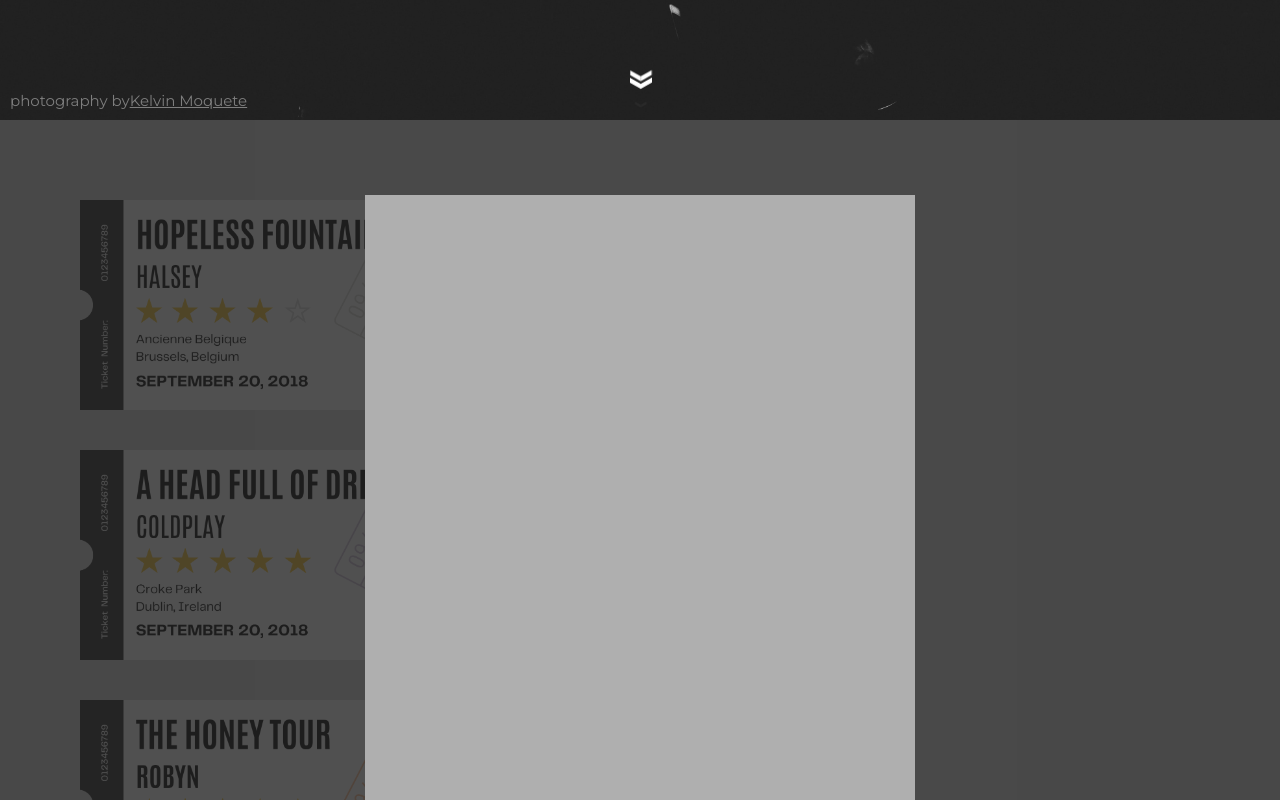
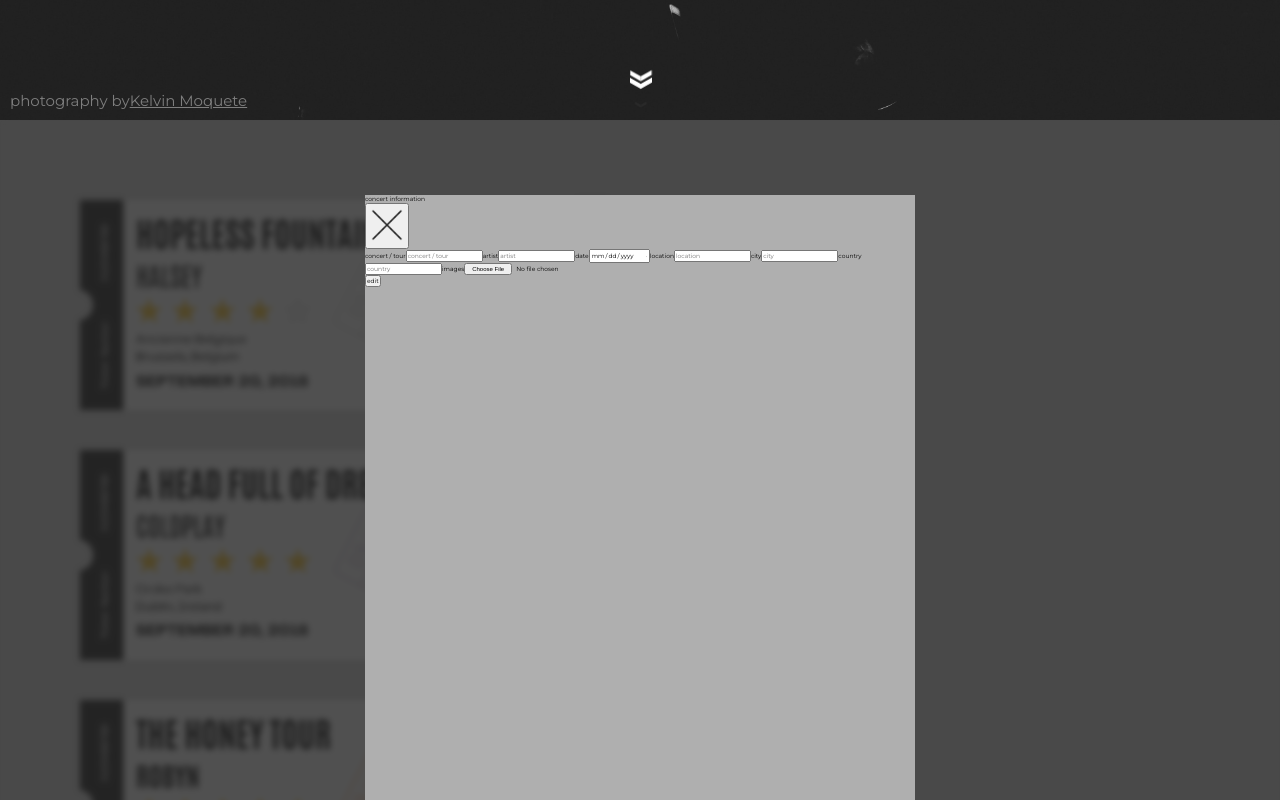
Before and after one commit to t-minini/concerts-nostalgia, a React (Create React App) app: page / in a window 1280 px wide. Shown: the part 680-1480 px from the top of the page. Built offline with nearby package versions, Linux system fonts and the light colour scheme.

Commit message:
:sparkeles::construction: form labels and input, button for close and edit, added to the concertInfo popup. no functionalities added yet

```diff
--- a/src/components/ConcertInfo/ConcertInfo.jsx
+++ b/src/components/ConcertInfo/ConcertInfo.jsx
@@ -1,9 +1,53 @@
 import style from './ConcertInfo.module.css';
+import closeIcon from './../../assets/icons/close-icon.png';
 
 export function ConcertInfo() {
   return (
     <main className={style.concertInfo}>
-        <div className={style.infoContainer}></div>
+      <div className={style.infoContainer}>
+        <p>concert information</p>
+        <button>
+          <img
+            src={closeIcon}
+            alt="x letter  in black, which when clicked, closes the pop-up"
+          />
+        </button>
+        <form action="">
+          <label for="concert/tour">
+            concert / tour
+            <input
+              type="text"
+              name="concert/tour"
+              placeholder="concert / tour"
+            />
+          </label>
+          <label for="artist">
+            artist
+            <input type="text" name="artist" placeholder="artist" />
+          </label>
+          <label for="date">
+            date
+            <input type="date" name="date" placeholder="date" />
+          </label>
+          <label for="location">
+            location
+            <input type="text" name="location" placeholder="location" />
+          </label>
+          <label for="city">
+            city
+            <input type="text" name="city" placeholder="city" />
+          </label>
+          <label for="country">
+            country
+            <input type="text" name="country" placeholder="country" />
+          </label>
+          <label for="images">
+            images
+            <input type="file" name="images" placeholder="images" />
+          </label>
+        </form>
+        <button>edit</button>
+      </div>
     </main>
   );
 }
--- a/src/components/ConcertInfo/ConcertInfo.module.css
+++ b/src/components/ConcertInfo/ConcertInfo.module.css
@@ -1,14 +1,3 @@
-/* .concertInfo {
-  width: 100vw;
-  height: 100dvh;
-  background-color: var(--font-dark);
-  opacity: 0.5;
-  z-index: 1;
-  position: absolute;
-  left: 0rem;
-  margin-top: -8rem;
-} */
-
 .concertInfo {
   width: 100%;
   height: 100%;
@@ -17,6 +6,7 @@
   margin-top: -8rem;
   margin-left: -8rem;
   background: var(--dark-opacity);
+  backdrop-filter: blur(0.3rem);
   transition: opacity 500ms;
   display: flex;
   justify-content: center;
@@ -28,3 +18,8 @@
   height: 65rem;
   background-color: var(--gray-light);
 }
+
+.infoContainer img {
+  height: 4rem;
+  cursor: pointer;
+}
```
Also changed, not shown: src/assets/icons/close-icon.png (added).
